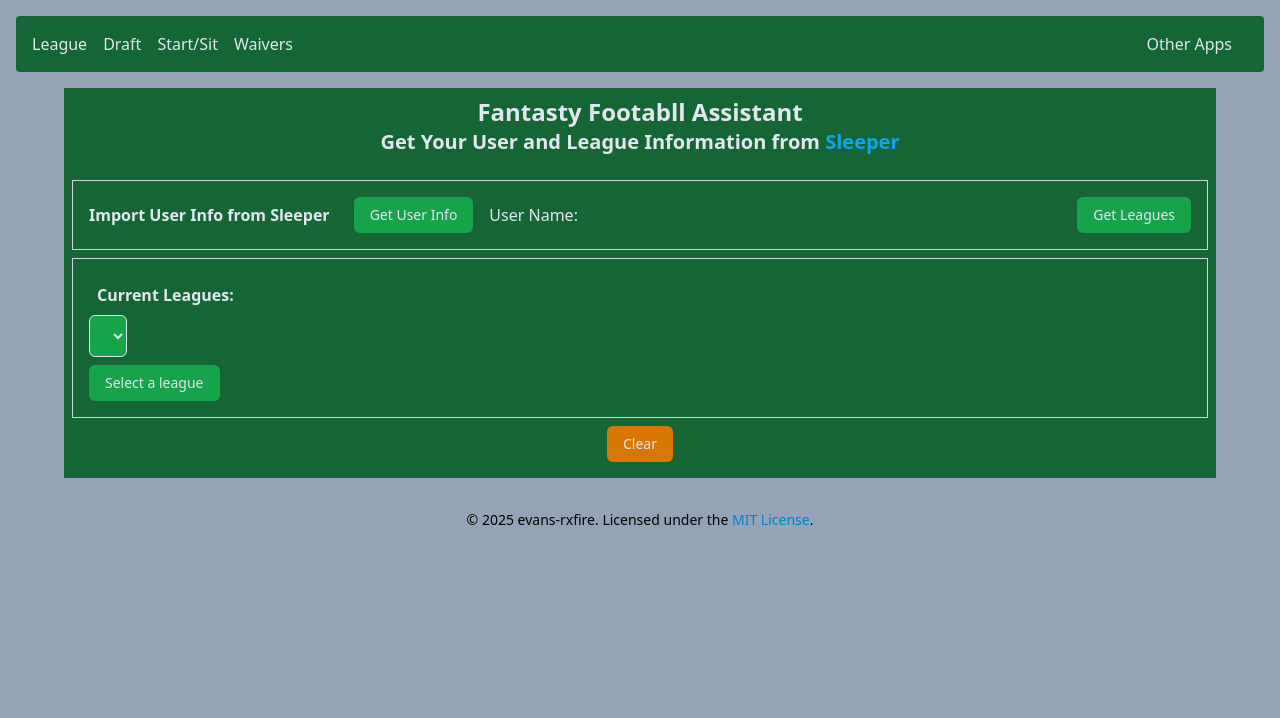
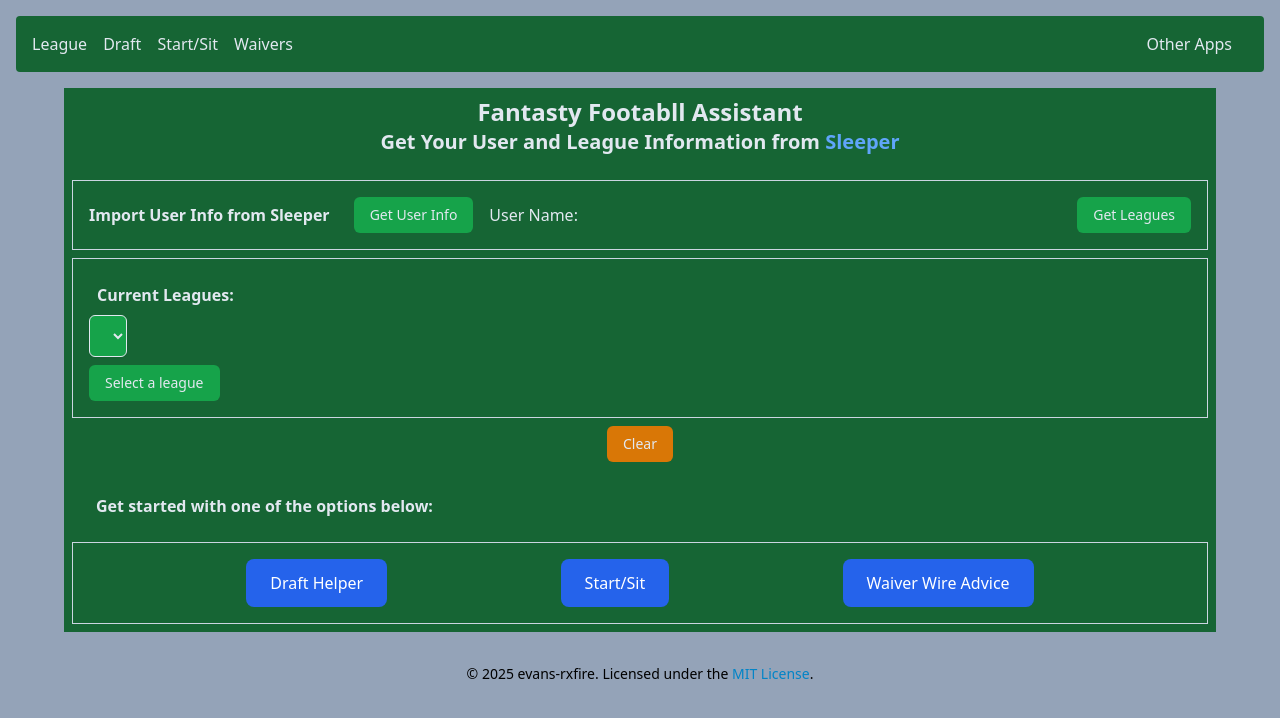
Before and after one commit to evans-rxfire/ffAssistant, a website: page index.html in a window 1280 px wide. Drawn offline with Linux system fonts and the light colour scheme.

Commit message:
2025.08.01 Work on link buttons and styling.

```diff
--- a/index.html
+++ b/index.html
@@ -28,7 +28,7 @@
     <main class="max-w-6xl mx-auto bg-green-800 text-slate-200 p-2 mt-4">
         <header class="text-center mb-6">
             <h1 class="text-2xl font-bold">Fantasty Footabll Assistant</h1>
-            <h2 class="text-xl font-bold">Get Your User and League Information from <a href="https://sleeper.com" target="_blank" rel="noopener noreferrer" class="text-sky-500 hover:underline hover:decoration-2 hover:decoration-sky-400">Sleeper</a></h2>
+            <h2 class="text-xl font-bold">Get Your User and League Information from <a href="https://sleeper.com" target="_blank" rel="noopener noreferrer" class="text-blue-400 hover:underline hover:decoration-2 hover:decoration-blue-400">Sleeper</a></h2>
         </header>
 
         <div id="user-container" class="flex items-center p-2 border border-slate-300">
@@ -65,6 +65,16 @@
             <button type="button" id="clear-button" class="px-4 py-2 m-auto rounded-md font-medium transition-colors bg-amber-600 text-slate-200 hover:bg-sky-700 text-sm">Clear</button>
         </div>
 
+        <div id="page-link-header" class="p-2">
+            <h3 class="font-semibold p-4">Get started with one of the options below:</h3>
+        </div>
+
+        <div id="page-link-container" class="flex flex-row gap-4 items-center justify-evenly border border-slate-300 p-4">
+            <a href="draft.html" class="px-6 py-3 bg-blue-600 text-white rounded-lg hover:bg-blue-700 transition">Draft Helper</a>
+            <a href="startSit.html" class="px-6 py-3 bg-blue-600 text-white rounded-lg hover:bg-blue-700 transition">Start/Sit</a>
+            <a href="waivers.html" class="px-6 py-3 bg-blue-600 text-white rounded-lg hover:bg-blue-700 transition">Waiver Wire Advice</a>
+        </div>
+
         <div id="toast" class="fixed bottom-4 right-4 bg-green-500 text-white px-4 py-2 rounded-lg shadow-lg opacity-0 transition-opacity duration-300 pointer-events-none">
             Saved successfully!
         </div>
--- a/js/draft.js
+++ b/js/draft.js
@@ -0,0 +1,5 @@
+// import { fetchUser, fetchAllLeagues, fetchSingleLeague, fetchAllDrafts, fetchSingleDraft, fetchRosters, fetchPlayers } from "js/sleeperApi.js";
+// import {  } from "js/constants.js";
+
+let userData = {};
+let leagueData = {};
```
Also changed, not shown: dist/styles.css.
